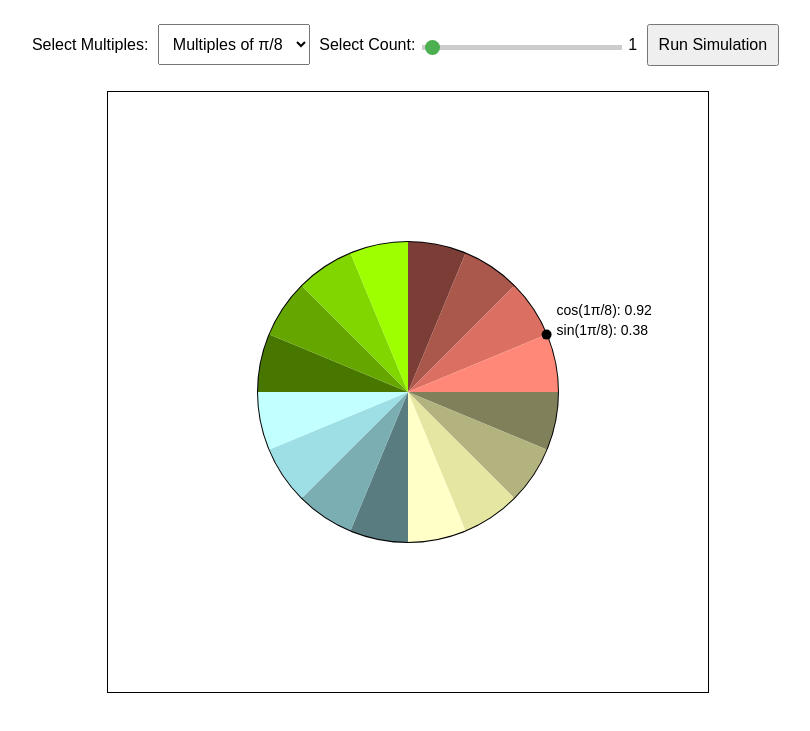
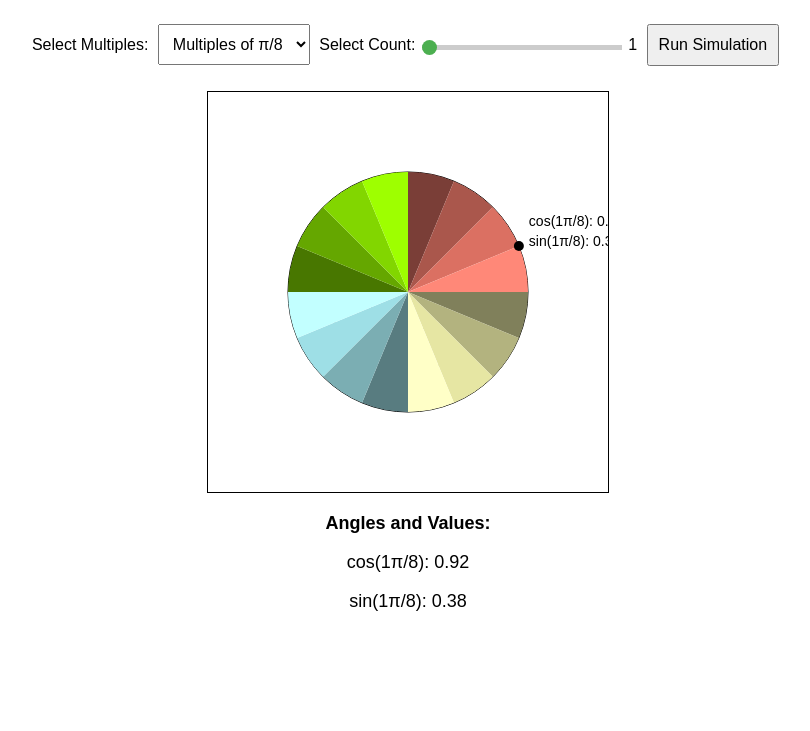
Before and after one commit to Rashpinder1985/Twiddle-Factor-calculator, a plain HTML site: page index.html in a window 1280 px wide. Shown: the part 61-792 px from the top of the page, without its empty margins (232-1042 px from the left). Drawn offline with Linux system fonts and the light colour scheme.

Commit message:
Update index.html

```diff
--- a/index.html
+++ b/index.html
@@ -44,6 +44,11 @@
             background-color: #4CAF50;
             cursor: pointer;
         }
+
+        #angleValues {
+            margin-top: 20px;
+            font-size: 18px;
+        }
     </style>
 </head>
 <body>
@@ -58,15 +63,18 @@
         </select>
 
         <label for="countSelector">Select Count:</label>
-        <input type="range" min="0" max="50" value="1" class="simple-slider" id="countSelector">
+        <input type="range" min="1" max="50" value="1" class="simple-slider" id="countSelector">
         <span id="countValue">1</span>
 
         <button id="runSimulationButton">Run Simulation</button>
     </div>
 
-    <canvas id="unitCircleCanvas" width="600" height="600"></canvas> <!-- Increased canvas size -->
+    <canvas id="unitCircleCanvas" width="400" height="400"></canvas>
 
-    <div id="result" class="result"></div>
+    <div id="angleValues">
+        <strong>Angles and Values:</strong>
+        <div id="cosSinValues"></div>
+    </div>
 
     <script>
         const canvas = document.getElementById("unitCircleCanvas");
@@ -77,10 +85,10 @@
         const countValueDisplay = document.getElementById("countValue");
         const runSimulationButton = document.getElementById("runSimulationButton");
         const result = document.getElementById("result");
+        const cosSinValuesDiv = document.getElementById("cosSinValues");
 
         const quadrantColors = ["#FFFFB5", "#B0F8FF", "#90EE00", "#F37C6D"];
-        const subOctants = 4;
-        const circleRadius = 150; // Increased radius for better visibility
+        const circleRadius = 120;
 
         let simulationInterval;
 
@@ -102,27 +110,26 @@
             drawUnitCircle();
             const angleText = `${count}π/${denominator}`;
             displayValues(theta, count, angleMultiple, angleText);
+            updateAngleValues(theta, count, angleText);
         }
 
         function drawUnitCircle() {
             ctx.clearRect(0, 0, canvas.width, canvas.height);
 
-            ctx.beginPath();
-            ctx.arc(canvas.width / 2, canvas.height / 2, circleRadius, 0, 2 * Math.PI);
-            ctx.strokeStyle = "#000000";
-            ctx.lineWidth = 2;
-            ctx.stroke();
-
             const centerX = canvas.width / 2;
             const centerY = canvas.height / 2;
 
+            drawCircle(centerX, centerY, circleRadius, "#000000");
+            drawCircle(centerX, centerY, circleRadius * 0.33, "#AAAAAA");
+            drawCircle(centerX, centerY, circleRadius * 0.66, "#AAAAAA");
+
             for (let quadrant = 0; quadrant < 4; quadrant++) {
                 const baseAngle = quadrant * (Math.PI / 2);
-                const shades = generateShades(quadrantColors[quadrant], subOctants);
+                const shades = generateShades(quadrantColors[quadrant], 4);
 
-                for (let sub = 0; sub < subOctants; sub++) {
-                    const startAngle = baseAngle + sub * (Math.PI / (2 * subOctants));
-                    const endAngle = baseAngle + (sub + 1) * (Math.PI / (2 * subOctants));
+                for (let sub = 0; sub < 4; sub++) {
+                    const startAngle = baseAngle + sub * (Math.PI / 8);
+                    const endAngle = baseAngle + (sub + 1) * (Math.PI / 8);
 
                     ctx.beginPath();
                     ctx.moveTo(centerX, centerY);
@@ -133,6 +140,14 @@
                     ctx.fill();
                 }
             }
+        }
+
+        function drawCircle(x, y, radius, color) {
+            ctx.beginPath();
+            ctx.arc(x, y, radius, 0, 2 * Math.PI);
+            ctx.strokeStyle = color;
+            ctx.lineWidth = 1;
+            ctx.stroke();
         }
 
         function generateShades(color, numShades) {
@@ -175,6 +190,16 @@
             ctx.fillText(`sin(${angleText}): ${Math.sin(theta).toFixed(2)}`, x + 10, y);
         }
 
+        function updateAngleValues(theta, count, angleText) {
+            const cosValue = Math.cos(theta).toFixed(2);
+            const sinValue = Math.sin(theta).toFixed(2);
+
+            cosSinValuesDiv.innerHTML = `
+                <p>cos(${angleText}): ${cosValue}</p>
+                <p>sin(${angleText}): ${sinValue}</p>
+            `;
+        }
+
         function runSimulation() {
             const maxCount = parseInt(countSelector.value, 10);
             let currentCount = 0;
@@ -192,7 +217,7 @@
                 if (currentCount >= maxCount) {
                     clearInterval(simulationInterval);
                 }
-            }, 1000);
+            }, 500);
         }
 
         runSimulationButton.addEventListener('click', runSimulation);
```
